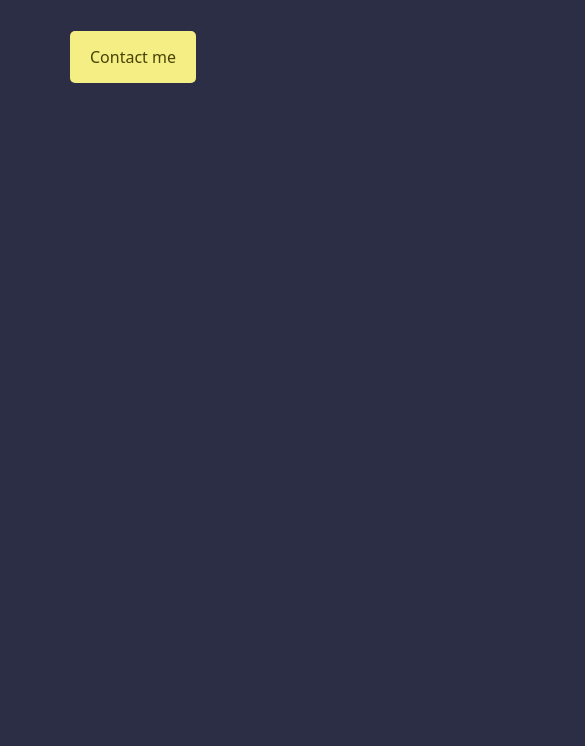
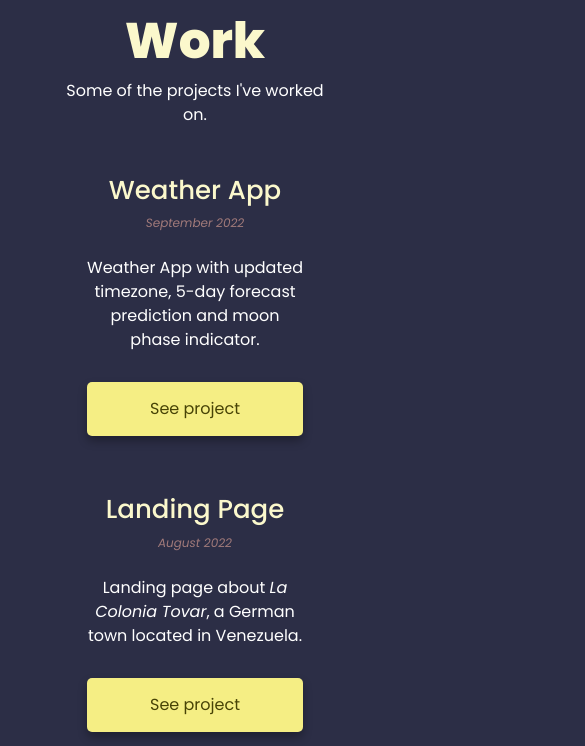
Before and after one commit to maryroav/Web-portfolio, a plain HTML site: page index.html in a window 390 px wide. Shown: the part 690-1436 px from the top of the page, 585 px wide, since content can reach past the window. Before the commit the page ends 969 px from the top, so only its background shows below. Drawn offline with nearby package versions, Linux system fonts and the light colour scheme.

Commit message:
Made website responsive

```diff
--- a/index.html
+++ b/index.html
@@ -15,6 +15,7 @@
       href="https://fonts.googleapis.com/css2?family=Poppins:ital,wght@0,400;0,500;0,800;1,400&display=swap"
       rel="stylesheet"
     />
+    <script src="https://cdn.jsdelivr.net/npm/bootstrap@5.2.2/dist/js/bootstrap.bundle.min.js"></script>
     <link rel="stylesheet" href="src/style.css" />
   </head>
   <body>
@@ -53,16 +54,92 @@
       </nav>
     </header>
 
-    <section class="introduction">
-      <h2>Hello! I'm María,</h2>
+    <section class="hero">
+      <h3>Hello! I'm María,</h3>
       <h1>
         Front-end <br />
         developer
       </h1>
-      <h2>based in Venezuela.</h2>
+      <h3>based in Venezuela.</h3>
       <div class="mt-5 mb-5">
         <a href="#" class="primary-button">Contact me</a>
       </div>
     </section>
+
+    <section class="projects">
+      <h1>Work</h1>
+      <p class="section-description">Some of the projects I've worked on.</p>
+
+      <div class="container">
+        <div class="row mt-5">
+          <div class="col-sm-6 mb-5 d-none d-sm-block">
+            <img
+              src="images/weather-app.png"
+              alt="Weather project"
+              class="img-fluid rounded mx-auto d-block"
+            />
+          </div>
+
+          <div class="col-sm-6">
+            <div class="project-info">
+              <h2>Weather App</h2>
+              <p class="project-date">September 2022</p>
+              <p class="mt-4 mb-5 project-text-description">
+                Weather App with updated timezone, 5-day forecast prediction and
+                moon phase indicator.
+              </p>
+              <a
+                href="https://imaginative-moxie-a36fca.netlify.app/"
+                target="_blank"
+                class="primary-button"
+                >See project</a
+              >
+            </div>
+          </div>
+        </div>
+
+        <div class="row mt-5">
+          <div class="col-sm-6">
+            <div class="project-info">
+              <h2>Landing Page</h2>
+              <p class="project-date">August 2022</p>
+              <p class="mt-4 mb-5 project-text-description">
+                Landing page about <i>La Colonia Tovar</i>, a German town
+                located in Venezuela.
+              </p>
+              <a href="#" class="primary-button">See project</a>
+            </div>
+          </div>
+
+          <div class="col-sm-6 mb-5 d-none d-sm-block">
+            <img
+              src="images/la-colonia-tovar.png"
+              alt="Landing page about La Colonia Tovar"
+              class="img-fluid rounded mx-auto d-block"
+            />
+          </div>
+        </div>
+
+        <div class="row mt-5">
+          <div class="col-sm-6 mb-5 d-none d-sm-block">
+            <img
+              src="images/under-construction.png"
+              alt="Weather project"
+              class="img-fluid mx-auto d-block"
+              width="400px"
+            />
+          </div>
+
+          <div class="col-sm-6">
+            <div class="project-info">
+              <h2>Dictionary App</h2>
+              <p class="project-date">Coming soon</p>
+              <p class="mt-4 mb-5 project-text-description">Coming soon...</p>
+              <a href="#" class="primary-button">See project</a>
+            </div>
+          </div>
+        </div>
+      </div>
+    </section>
   </body>
 </html>
--- a/src/style.css
+++ b/src/style.css
@@ -3,6 +3,7 @@
   --secondary-color: #fbf8cc;
   --tertiary-color: #f5ee84;
   --quaternary-color: #a17a7a;
+  --box-shadow: 0 5px 10px rgba(0, 0, 0, 0.3);
 }
 
 body {
@@ -11,6 +12,7 @@ body {
 }
 
 h1 {
+  text-align: left;
   font-family: "Poppins", sans-serif;
   font-weight: 800;
   font-size: 100px;
@@ -19,21 +21,31 @@ h1 {
 
 h2 {
   font-family: "Poppins", sans-serif;
+  font-weight: 500;
+  font-size: 50px;
+  color: var(--secondary-color);
+}
+
+h3 {
+  font-family: "Poppins", sans-serif;
   font-weight: 400;
   font-size: 28px;
   color: var(--secondary-color);
 }
 
-.introduction {
+.hero {
   margin: 210px 0;
 }
 
 .primary-button {
   background: var(--tertiary-color);
   color: #474306;
-  margin: 10px;
+  font-family: "Poppins", sans-serif;
+  font-weight: 400;
+  margin: 10px 0;
   padding: 15px 20px;
   border-radius: 5px;
+  box-shadow: var(--box-shadow);
   text-decoration: none;
   transition: all 200ms ease-in-out;
 }
@@ -42,3 +54,62 @@ h2 {
   background: #fdf9c1;
   color: #474306;
 }
+
+.projects p {
+  color: #fff;
+  font-family: "Poppins", sans-serif;
+  font-size: 16px;
+}
+
+.project-info .project-date {
+  font-size: 12px;
+  font-style: italic;
+  color: var(--quaternary-color);
+}
+
+.project-info {
+  padding: 0 15px;
+}
+
+@media (max-width: 768px) {
+  h1 {
+    font-size: 50px;
+    text-align: center;
+  }
+
+  h2 {
+    font-size: 26px;
+    text-align: center;
+  }
+
+  h3 {
+    font-size: 18px;
+    text-align: center;
+  }
+
+  .hero .primary-button {
+    display: block;
+    text-align: center;
+    margin: 0 40px;
+  }
+
+  .projects p {
+    text-align: center;
+  }
+
+  .projects .section-description {
+    font-size: 16px;
+  }
+
+  .projects .primary-button {
+    display: block;
+    text-align: center;
+    margin-top: 0;
+  }
+
+  .project-info .project-text-description {
+    font-size: 16px;
+    text-align: center;
+    margin-bottom: 30px !important;
+  }
+}
```
Also changed, not shown: images/la-colonia-tovar.png (added), images/under-construction.png (added), images/weather-app.PNG (added).
